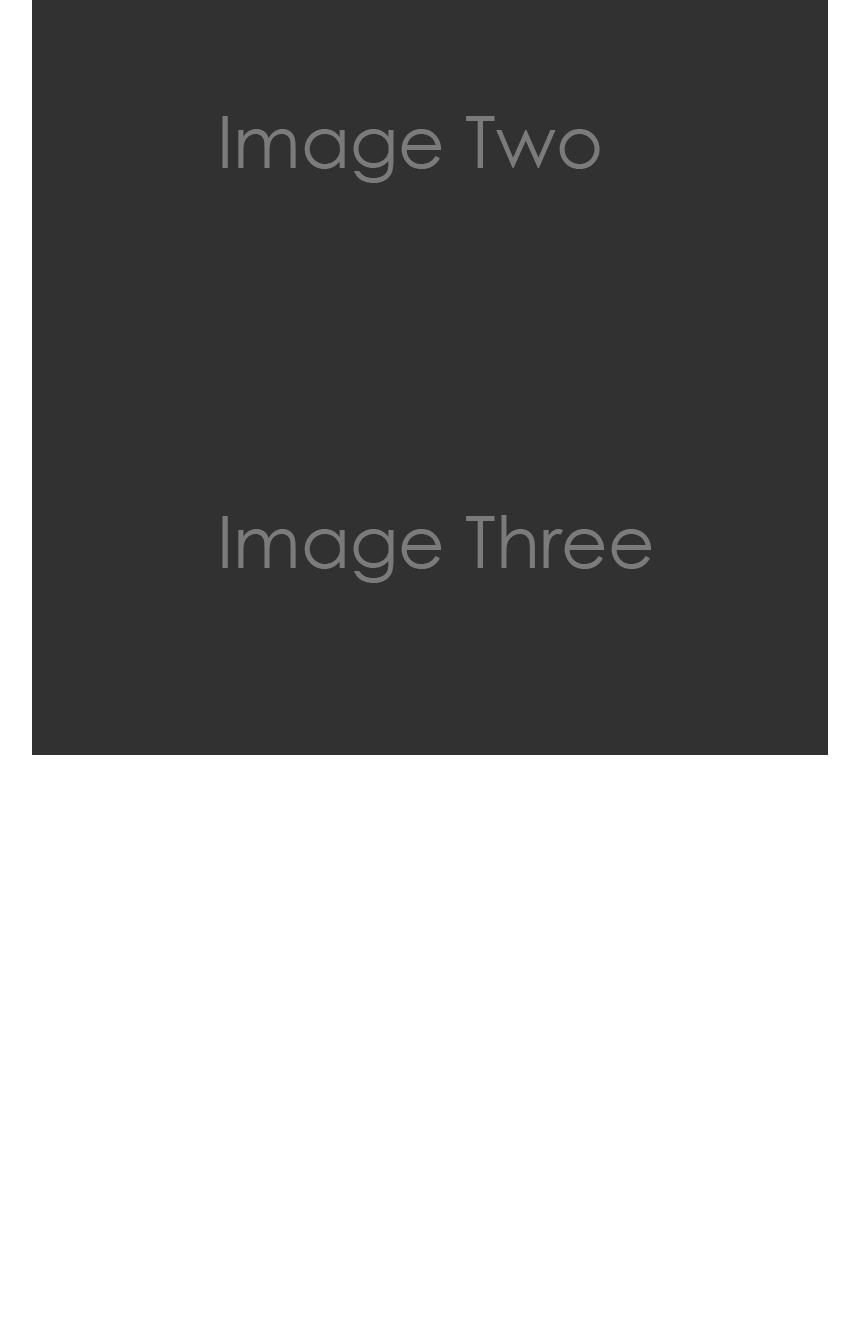
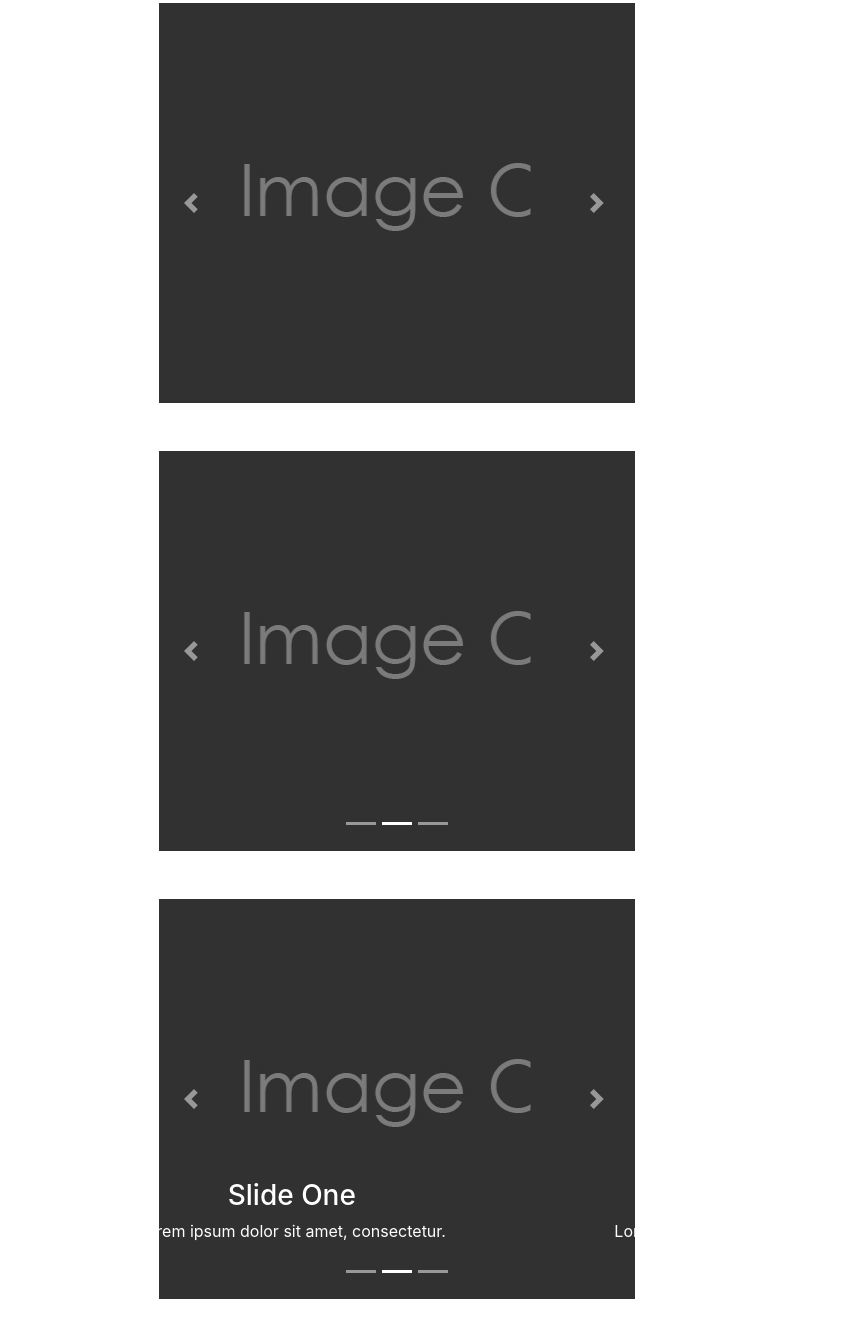
Before and after one commit to BrandonSmith8038/Udemy-BootStrap-4, a plain HTML site: page Bootstrap Sandbox/5_2_carousel.html in a window 1280 px wide. Shown: the part 643-1980 px from the top of the page, without its empty margins (243-1102 px from the left). Before the commit the page ends 1898 px from the top, so only its background shows below. Drawn offline with nearby package versions, Linux system fonts and the light colour scheme.

Commit message:
Finished carousels

```diff
--- a/Bootstrap Sandbox/5_2_carousel.html
+++ b/Bootstrap Sandbox/5_2_carousel.html
@@ -85,25 +85,94 @@
       <div class="col-sm-8 m-auto">
 
         <!-- SIMPLE SLIDER -->
-        <div>
-          <div>
-            <div>
+        <div id="slider1" class="carousel slide mb-5" data-ride="carousel">
+          <div class="carousel-inner" role="listbox">
+            <div class="carousel-item active">
               <img src="img/image1.jpg" alt="First Slide">
             </div>
-            <div>
+            <div class="carousel-item">
               <img src="img/image2.jpg" alt="Second Slide">
             </div>
-            <div>
+            <div class="carousel-item">
               <img src="img/image3.jpg" alt="Third Slide">
             </div>
           </div>
         </div>
 
         <!-- SLIDER WITH CONTROLS -->
+        <div class="row">
+      <div class="col-sm-8 m-auto">
 
+        <!-- SIMPLE SLIDER -->
+        <div id="slider2" class="carousel slide mb-5" data-ride="carousel">
+          <div class="carousel-inner" role="listbox">
+            <div class="carousel-item active">
+              <img src="img/image1.jpg" alt="First Slide">
+            </div>
+            <div class="carousel-item">
+              <img src="img/image2.jpg" alt="Second Slide">
+            </div>
+            <div class="carousel-item">
+              <img src="img/image3.jpg" alt="Third Slide">
+            </div>
+          </div>
+          <a href="#slider2" data-slide="prev" class="carousel-control-prev"><span class="carousel-control-prev-icon"></span></a>
+          <a href="#slider2" data-slide="next" class="carousel-control-next"><span class="carousel-control-next-icon"></span></a>
+        </div>
         <!-- SLIDER WITH INDICATORS -->
-
+       <div id="slider3" class="carousel slide mb-5" data-ride="carousel">
+         <ol class="carousel-indicators">
+           <li class="active" data-target="#slider3" data-slide-to="0"></li>
+           <li  data-target="#slider3" data-slide-to="1"></li>
+           <li  data-target="#slider3" data-slide-to="2"></li>
+         </ol>
+          <div class="carousel-inner" role="listbox">
+            <div class="carousel-item active">
+              <img src="img/image1.jpg" alt="First Slide">
+            </div>
+            <div class="carousel-item">
+              <img src="img/image2.jpg" alt="Second Slide">
+            </div>
+            <div class="carousel-item">
+              <img src="img/image3.jpg" alt="Third Slide">
+            </div>
+          </div>
+          <a href="#slider3" data-slide="prev" class="carousel-control-prev"><span class="carousel-control-prev-icon"></span></a>
+          <a href="#slider3" data-slide="next" class="carousel-control-next"><span class="carousel-control-next-icon"></span></a>
+        </div>
         <!-- SLIDER WITH CAPTIONS -->
+        <div id="slider4" class="carousel slide mb-5" data-ride="carousel">
+         <ol class="carousel-indicators">
+           <li class="active" data-target="#slider4" data-slide-to="0"></li>
+           <li  data-target="#slider4" data-slide-to="1"></li>
+           <li  data-target="#slider4" data-slide-to="2"></li>
+         </ol>
+          <div class="carousel-inner" role="listbox">
+            <div class="carousel-item active">
+              <img src="img/image1.jpg" alt="First Slide">
+              <div class="carousel-caption">
+                <h3>Slide One</h3>
+                <p>Lorem ipsum dolor sit amet, consectetur.</p>
+              </div>
+            </div>
+            <div class="carousel-item">
+              <img src="img/image2.jpg" alt="Second Slide">
+              <div class="carousel-caption">
+                <h3>Slide Two</h3>
+                <p>Lorem ipsum dolor sit amet, consectetur.</p>
+              </div>
+            </div>
+            <div class="carousel-item">
+              <img src="img/image3.jpg" alt="Third Slide">
+              <div class="carousel-caption">
+                <h3>Slide Three</h3>
+                <p>Lorem ipsum dolor sit amet, consectetur.</p>
+              </div>
+            </div>
+          </div>
+          <a href="#slider4" data-slide="prev" class="carousel-control-prev"><span class="carousel-control-prev-icon"></span></a>
+          <a href="#slider4" data-slide="next" class="carousel-control-next"><span class="carousel-control-next-icon"></span></a>
+        </div>
 
       </div>
     </div>
@@ -115,7 +184,15 @@
   <script src="https://cdnjs.cloudflare.com/ajax/libs/popper.js/1.11.0/umd/popper.min.js" integrity="sha384-b/U6ypiBEHpOf/4+1nzFpr53nxSS+GLCkfwBdFNTxtclqqenISfwAzpKaMNFNmj4" crossorigin="anonymous"></script>
   <script src="https://maxcdn.bootstrapcdn.com/bootstrap/4.0.0-beta/js/bootstrap.min.js" integrity="sha384-h0AbiXch4ZDo7tp9hKZ4TsHbi047NrKGLO3SEJAg45jXxnGIfYzk4Si90RDIqNm1" crossorigin="anonymous"></script>
   <script>
-
+    $(".carousel").carousel({
+      interval:3000,
+      keyboard: true,
+      pause: 'hover',
+      wrap: true
+    });
+    $("#slider4").on('slide.bs.carousel',function({
+      console.log('slide');
+    }))
   </script>
 </body>
 </html>
```
